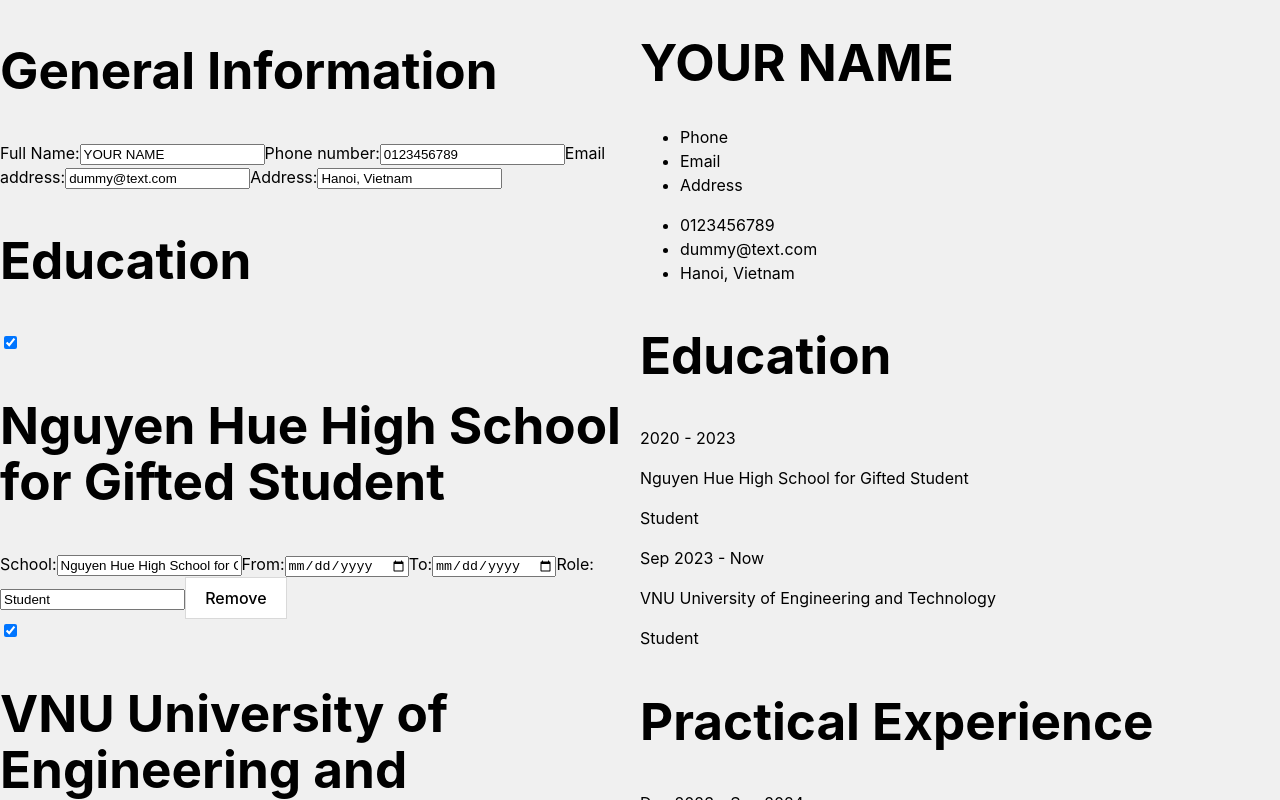
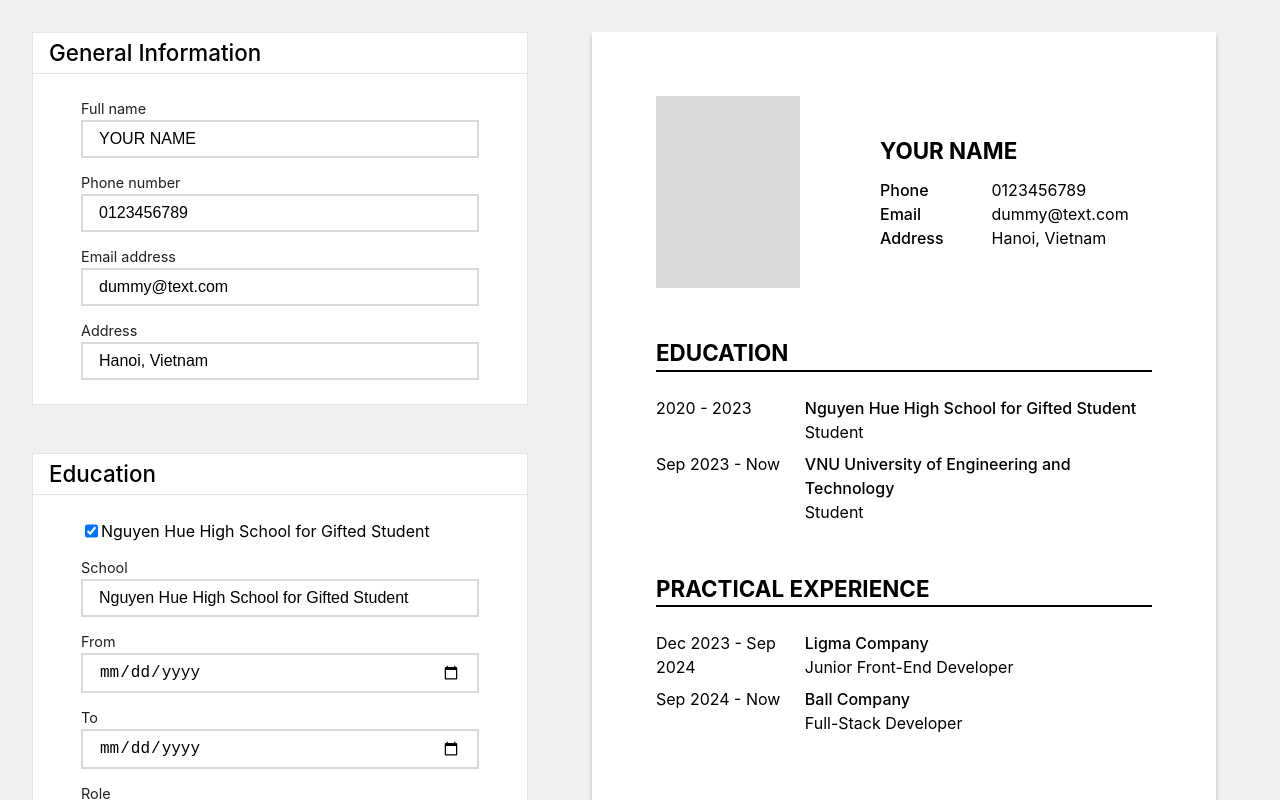
Before and after one commit to trandangduat/cv-application, a React (Vite) app: page / in a window 1280 px wide. Shown: the top 800 px of the page. Built offline with nearby package versions, Linux system fonts and the light colour scheme.

Commit message:
Add styles

```diff
--- a/src/App.css
+++ b/src/App.css
@@ -4,4 +4,38 @@
 }
 #root > .panel {
   flex: 1;
+  display: flex;
+  flex-direction: column;
+  gap: 3rem;
 }
+
+h2 {
+  margin: 0;
+  font-weight: 700;
+  font-size: 1.4rem;
+}
+
+ul, li, p {
+  text-decoration: none;
+  list-style: none;
+  padding: 0;
+  margin: 0;
+}
+
+input:not([type="checkbox"]) {
+  outline-style: solid;
+  outline-color: transparent;
+  background: white;
+  color: black;
+  padding: .5rem 1rem;
+  font-size: 1rem;
+  border: 2px solid rgba(0, 0, 0, 0.15);
+}
+
+input:focus,
+input:focus-within,
+input:focus-visible,
+input:active{
+  border-color: #06F;
+  outline-color: #06F;
+}
--- a/src/App.jsx
+++ b/src/App.jsx
@@ -62,6 +62,7 @@ function App() {
                 "role": "",
                 "school": "School/ University name",
                 "id": crypto.randomUUID(),
+                "show": 1,
               }
             );
             setEducationalExperiences(newEducation);
--- a/src/components/Leftside.jsx
+++ b/src/components/Leftside.jsx
@@ -1,6 +1,7 @@
 import GeneralInfo from "./leftside/GeneralInfo.jsx";
 import Education from "./leftside/Education.jsx";
 import PracticalExperiences from "./leftside/PracticalExperiences.jsx";
+import '../styles/Leftside.css'
 
 function Section (props) {
   let content;
@@ -48,7 +49,7 @@ function Section (props) {
   return (
     <section className = "section">
       <div id = "header">
-        <h1>{props.title}</h1>
+        <h2>{props.title}</h2>
       </div>
       <div id = "content">
         {content}
--- a/src/components/Rightside.jsx
+++ b/src/components/Rightside.jsx
@@ -1,11 +1,11 @@
-import { useState } from 'react'
+import '../styles/Rightside.css';
 
 function GeneralInformation ({name, labels, datas}) {
   return (
-    <div id = "general-info">
+    <section className = "section" id = "general-info">
       <div id = "avatar"></div>
       <div id = "info">
-        <h1 className = "name">{name}</h1>
+        <h2 className = "name">{name}</h2>
         <div id = "contact">
           <ul id = "labels">
             {labels.map((label) => <li>{label}</li>)}
@@ -15,7 +15,7 @@ function GeneralInformation ({name, labels, datas}) {
           </ul>
         </div>
       </div>
-    </div>
+    </section>
   );
 }
 
@@ -54,7 +54,7 @@ function Practical (data) {
 function Section ({title, content}) {
   return (
     <section className = "section">
-      <div id = "header"><h1>{title}</h1></div>
+      <div id = "header"><h2>{title}</h2></div>
       <div id = "content">
         { content }
       </div>
--- a/src/components/leftside/Education.jsx
+++ b/src/components/leftside/Education.jsx
@@ -9,35 +9,35 @@ function School (props) {
           onChange = {props.showSchool}
           checked = {props.show ? true : false}
         />
-        <h1>{props.school}</h1>
+        <p>{props.school}</p>
       </div>
 
-      <label htmlFor = "school">School:</label>
       <Input
+        title = "School"
         type = "text"
         name = "school"
         value = {props.school}
         onChange = {props.changeEducation}
       />
 
-      <label htmlFor = "from">From:</label>
       <Input
+        title = "From"
         type = "date"
         name = "from"
         value = {props.from}
         onChange = {props.changeEducation}
       />
 
-      <label htmlFor = "to">To:</label>
       <Input
+        title = "To"
         type = "date"
         name = "to"
         value = {props.to}
         onChange = {props.changeEducation}
       />
 
-      <label htmlFor = "role">Role:</label>
       <Input
+        title = "Role"
         type = "text"
         name = "role"
         value = {props.role}
--- a/src/components/leftside/GeneralInfo.jsx
+++ b/src/components/leftside/GeneralInfo.jsx
@@ -3,32 +3,32 @@ import Input from "./Input.jsx";
 function GeneralInfo (props) {
   return (
     <form>
-      <label htmlFor = "full-name">Full Name:</label>
       <Input
+        title = "Full name"
         type = "text"
         name = "full-name"
         value = {props.fullName}
         onChange = {props.changeFullName}
       />
 
-      <label htmlFor = "phone-number">Phone number:</label>
       <Input
+        title = "Phone number"
         type = "number"
         name = "phone-number"
         value = {props.contactInfos[0]}
         onChange={props.changePhoneNumber}
       />
 
-      <label htmlFor = "email">Email address:</label>
       <Input
+        title = "Email address"
         type = "email"
         name = "email"
         value = {props.contactInfos[1]}
         onChange = {props.changeEmail}
       />
 
-      <label htmlFor = "address">Address:</label>
       <Input
+        title = "Address"
         type = "text"
         name = "address"
         value = {props.contactInfos[2]}
--- a/src/components/leftside/Input.jsx
+++ b/src/components/leftside/Input.jsx
@@ -1,5 +1,7 @@
 function Input (props) {
   return (
+      <div>
+        <label htmlFor = {props.name}>{props.title}</label>
         <input
           type = {props.type}
           name = {props.name}
@@ -7,6 +9,7 @@ function Input (props) {
           value = {props.value}
           onChange = {props.onChange}
         />
+      </div>
   );
 }
 
--- a/src/components/leftside/PracticalExperiences.jsx
+++ b/src/components/leftside/PracticalExperiences.jsx
@@ -9,43 +9,43 @@ function Company (props) {
           onChange = {props.showCompany}
           checked = {props.show ? true : false}
         />
-        <h1>{props.company}</h1>
+        <p>{props.company}</p>
       </div>
 
-      <label htmlFor = "company">Company:</label>
       <Input
+        title = "Company"
         type = "text"
         name = "company"
         value = {props.company}
         onChange = {props.changePracticalExperiences}
       />
 
-      <label htmlFor = "from">From:</label>
       <Input
+        title = "From"
         type = "date"
         name = "from"
         value = {props.from}
         onChange = {props.changePracticalExperiences}
       />
 
-      <label htmlFor = "to">To:</label>
       <Input
+        title = "To"
         type = "date"
         name = "to"
         value = {props.to}
         onChange = {props.changePracticalExperiences}
       />
 
-      <label htmlFor = "role">Role:</label>
       <Input
+        title = "Role"
         type = "text"
         name = "role"
         value = {props.role}
         onChange = {props.changePracticalExperiences}
       />
 
-      <label htmlFor = "position">Position:</label>
       <Input
+        title = "Position"
         type = "text"
         name = "position"
         value = {props.position}
--- /dev/null
+++ b/src/styles/Leftside.css
@@ -0,0 +1,41 @@
+#left-side {
+  padding: 2rem;
+  padding-right: 0;
+
+  .section {
+    border: 1px solid rgba(0, 0, 0, 0.10);
+    background: #FFF;
+  }
+  .section {
+    & > #header {
+      border-bottom: 1px solid rgba(0, 0, 0, 0.10);
+      padding: .2rem 1rem;
+
+      h2 {
+        font-weight: 500;
+      }
+    }
+    #content {
+      padding: 1.5rem 3rem;
+
+      form {
+        display: flex;
+        flex-direction: column;
+        gap: .9rem;
+
+        div {
+          display: flex;
+          flex-direction: column;
+
+          label {
+            color: #202020;
+            font-size: .9rem;
+          }
+        }
+        #header {
+          flex-direction: row;
+        }
+      }
+    }
+  }
+}
--- /dev/null
+++ b/src/styles/Rightside.css
@@ -0,0 +1,57 @@
+#right-side {
+  background: white;
+  box-shadow: 0px 4px 4px 0px rgba(0, 0, 0, 0.25);
+  aspect-ratio: 8/10;
+  padding: 4rem;
+  margin: 2rem 4rem;
+
+  #general-info {
+    flex-direction: row;
+    gap: 5rem;
+  }
+  .section {
+    display: flex;
+    flex-direction: column;
+    width: 100%;
+    gap: 1.5rem;
+
+    #header {
+      border-bottom: 2px solid black;
+    }
+    #header > h2 {
+      text-transform: uppercase;
+    }
+    #content {
+      display: flex;
+      flex-direction: column;
+      gap: .5rem;
+    }
+    #content > .place {
+      display: grid;
+      grid-template-columns: .3fr .7fr;
+    }
+    #content > .place  #place-name {
+      font-weight: 500;
+    }
+  }
+  #general-info > #avatar {
+    width: 9rem;
+    aspect-ratio: 3/4;
+    background: #D9D9D9;
+    margin: auto 0;
+  }
+  #general-info > #info {
+    flex: 1 1 auto;
+    gap: .7rem;
+    display: flex;
+    flex-direction: column;
+    margin: auto;
+  }
+  #general-info > #info > #contact {
+    display: flex;
+    gap: 3rem;
+  }
+  #general-info > #info > #contact > #labels {
+    font-weight: 500;
+  }
+}
```
Lines whose indentation alone changed are shown as unchanged.
